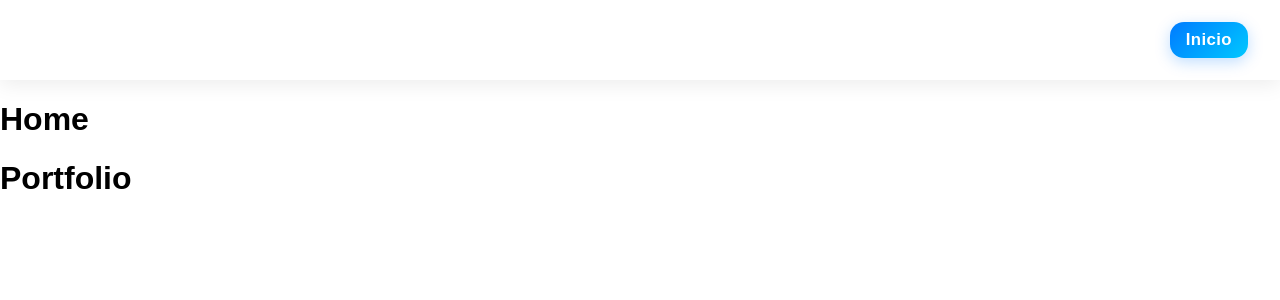
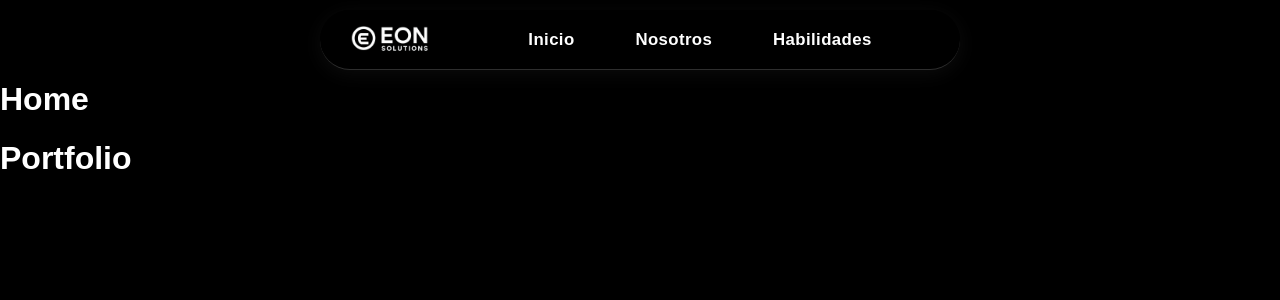
Before and after one commit to Eon-cloud-fgl/Portfolio-Eon-Solution, a React (Vite) app: page / in a window 1280 px wide. Shown: the top 300 px of the page. Built offline with nearby package versions, Linux system fonts and the light colour scheme.

Commit message:
feat : Navbar reinventado

```diff
--- a/src/components/Navbar.jsx
+++ b/src/components/Navbar.jsx
@@ -1,6 +1,7 @@
 import { useState } from 'react';
 import { Link } from 'react-router-dom';
 import '../styles/Navbar.css';
+import logo from '../../public/219932592.png';
 import { FaTimes, FaBars } from "react-icons/fa";
 
 export default function Navbar() {
@@ -13,7 +14,7 @@ export default function Navbar() {
         <>
             <nav className="nav-glass">
                 <div className="nav-logo">
-                   {/*<img src={logo} alt="Mottoso" id="logo" />*/}
+                   <img src={logo} alt="Mottoso" id="logo" />
                 </div>
 
                 <div className="menu-toggle" onClick={toggleMenu}>
@@ -22,6 +23,8 @@ export default function Navbar() {
 
                 <ul className={`nav-links ${isOpen ? 'open' : ''}`}>
                     <CustomLink to="/" closeMenu={closeMenu}>Inicio</CustomLink>
+                    <CustomLink to="/" closeMenu={closeMenu}>Nosotros</CustomLink>
+                    <CustomLink to="/" closeMenu={closeMenu}>Habilidades</CustomLink>
                 </ul>
             </nav>
 
--- a/src/styles/Navbar.css
+++ b/src/styles/Navbar.css
@@ -1,19 +1,22 @@
 /* === NAVBAR BASE === */
 .nav-glass {
   position: sticky;
-  top: 0;
-  width: 100%;
-  height: 80px;
-  background: rgba(255, 255, 255, 0.25);
+  top: 10px;
+  width: 50%;
+  height: 60px;
+  border-radius: 30px;
+  transform: translateX(-50%);
+  left: 50%;
+  background: rgba(0, 0, 0, 0.25);
   backdrop-filter: blur(12px) saturate(180%);
   -webkit-backdrop-filter: blur(12px) saturate(180%);
   border-bottom: 1px solid rgba(255, 255, 255, 0.18);
   display: flex;
   align-items: center;
+  justify-content: center;
   justify-content: space-between;
-  padding: 0.8rem 2rem;
   z-index: 1000;
-  box-shadow: 0 4px 20px rgba(0,0,0,0.08);
+  box-shadow: 0 4px 20px rgba(150, 150, 150, 0.08);
   transition: all 0.3s ease;
 }
 
@@ -21,9 +24,10 @@
 .nav-logo {
   display: flex;
   align-items: center;
+  padding-left: 20px;
 }
 #logo {
-  height: 60px;
+  height: 100px;
   transition: transform 0.3s ease;
 }
 #logo:hover {
@@ -35,7 +39,11 @@
   display: flex;
   gap: 1.8rem;
   list-style: none;
+  width: 100%;
   align-items: center;
+  justify-content: center;
+  padding: 0;
+  margin: 0;
 }
 
 .nav-links li {
@@ -60,18 +68,17 @@
 
 /* Hover con glow */
 .nav-links li:hover {
-  background: linear-gradient(135deg, rgba(0, 123, 255, 0.1), rgba(0, 200, 255, 0.15));
+  background: linear-gradient(135deg, #ffffff, #eeeeee);
   transform: translateY(-2px) scale(1.02);
-  box-shadow: 0 4px 15px rgba(0,123,255,0.15);
+  box-shadow: 0 4px 15px rgba(255, 255, 255, 0.25);
 }
 
 /* Activo */
 .nav-links li.active {
-  background: linear-gradient(135deg, #007bff, #00c8ff);
-  box-shadow: 0 4px 15px rgba(0,123,255,0.25);
+  background: transparent;
 }
 .nav-links li.active a {
-  color: #fff;
+  color: #ffffff;
 }
 
 .nav-links svg {
--- a/src/styles/global.css
+++ b/src/styles/global.css
@@ -1,7 +1,11 @@
 * {
   box-sizing: border-box;
 }
-
+.app-container {
+  display: flex;
+  flex-direction: column;
+  min-height: 100vh;
+}
 .container {
   padding: 0;
   margin: 0;
@@ -18,7 +22,7 @@ body {
   margin: 0;
   font-family: Arial, sans-serif;
   min-height: 100vh;
-  background-color: var(--background);
+  background-color: black;
 }
 
 a {
--- a/src/styles/home.css
+++ b/src/styles/home.css
@@ -1,3 +1,7 @@
 main {
   flex: 1;
 }
+html,
+body {
+   color: white;
+}
```
Also changed, not shown: public/219932592 (1).png (added), public/219932592.png (added).
